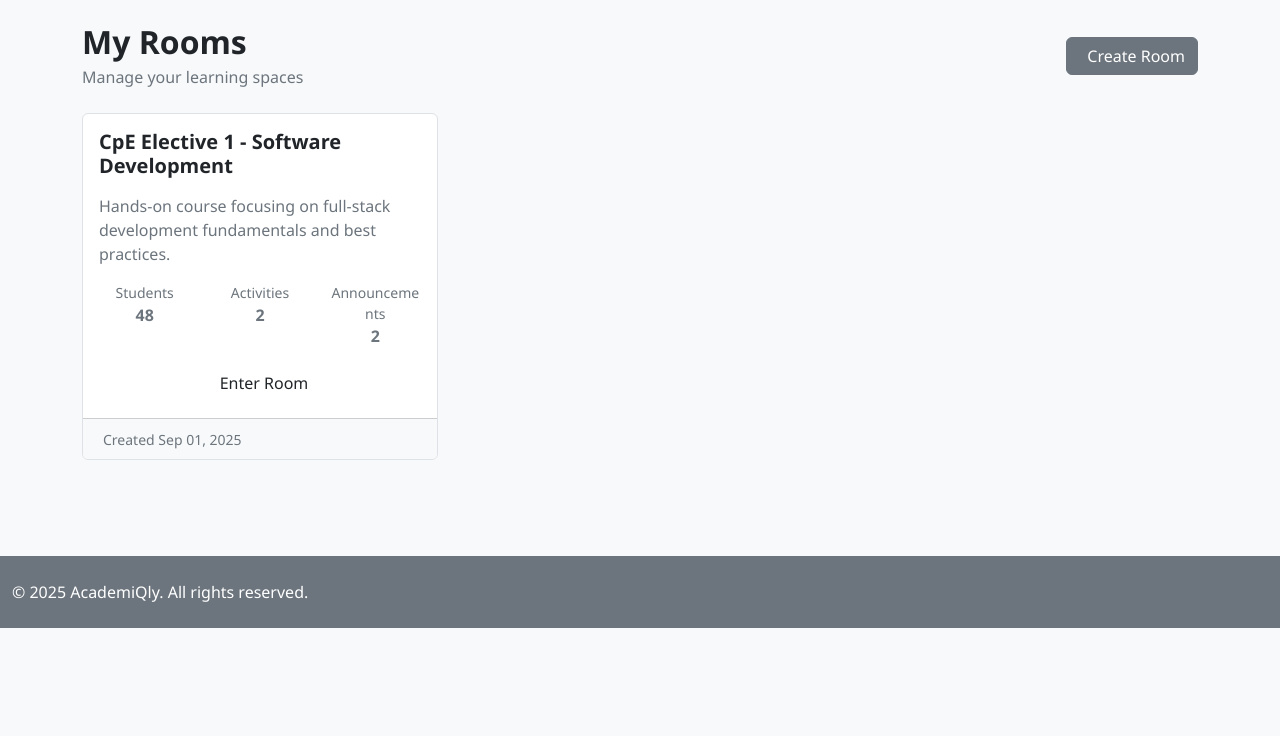
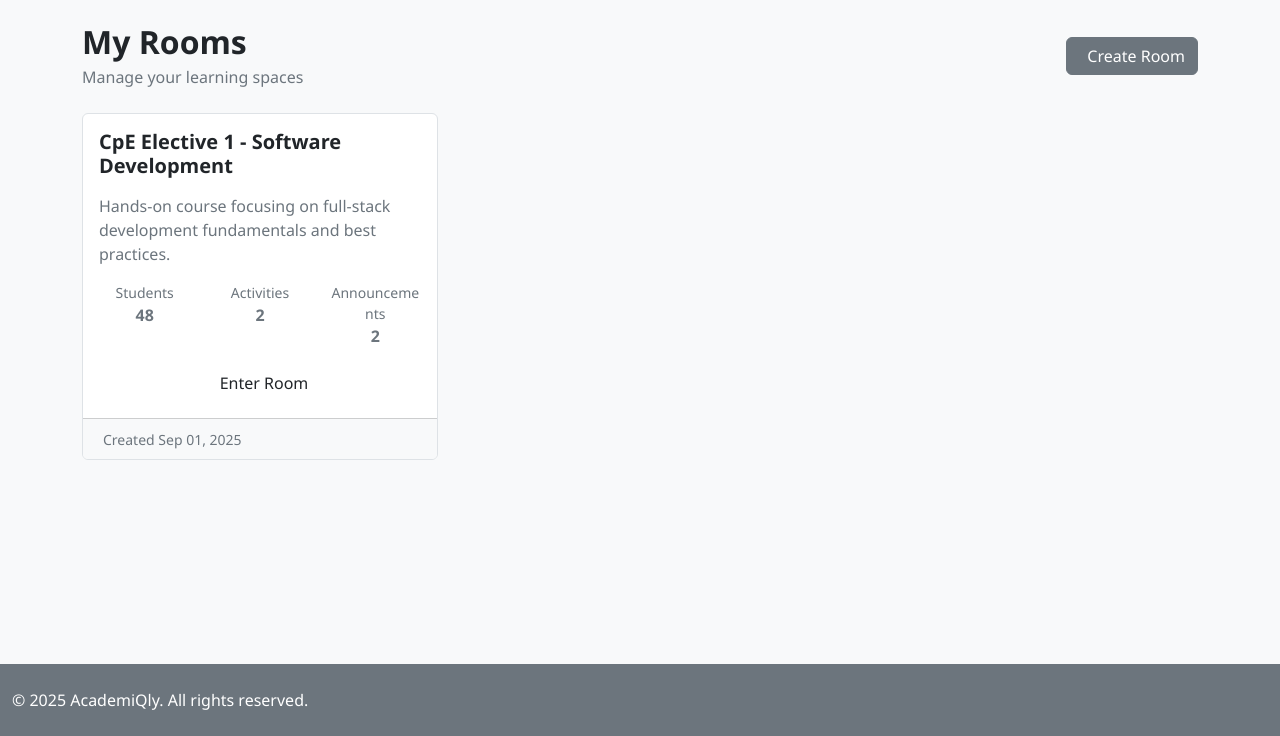
Before and after one commit to Huerte/AcademiQly, a Django app: page /room/all/ in a window 1280 px wide. Shown: the part 64-800 px from the top of the page. Run offline with Django 4.2, Linux system fonts and the light colour scheme; some libraries are stand-ins or nearby versions.

Commit message:
enhance: room vh change to 100

```diff
--- a/src/room/templates/rooms.html
+++ b/src/room/templates/rooms.html
@@ -3,7 +3,7 @@
 {% block title %}My Rooms{% endblock %}
 
 {% block content %}
-<div class="container py-4">
+<div class="container py-4 vh-100">
     <div class="row mb-4">
         <div class="col-12">
             <div class="d-flex justify-content-between align-items-center">
```
